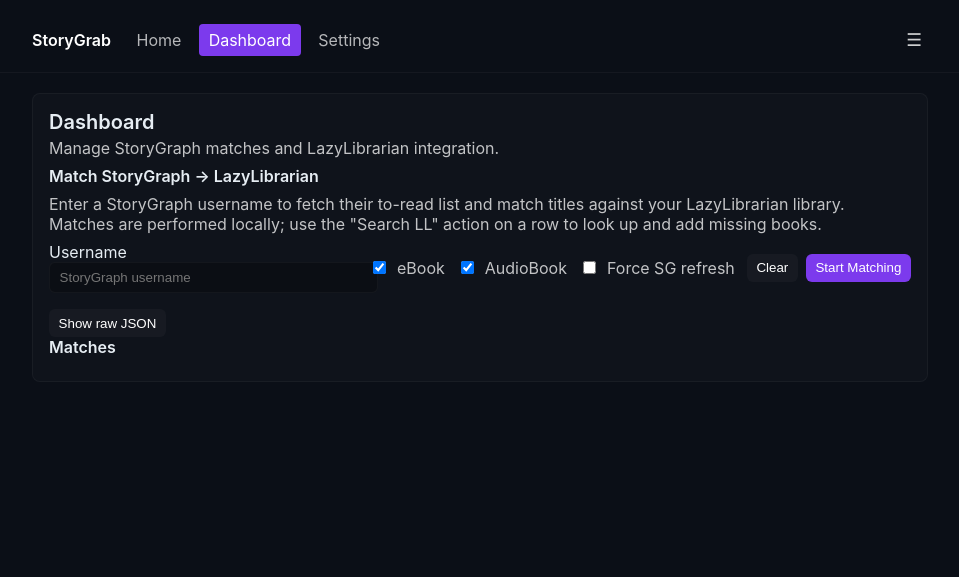
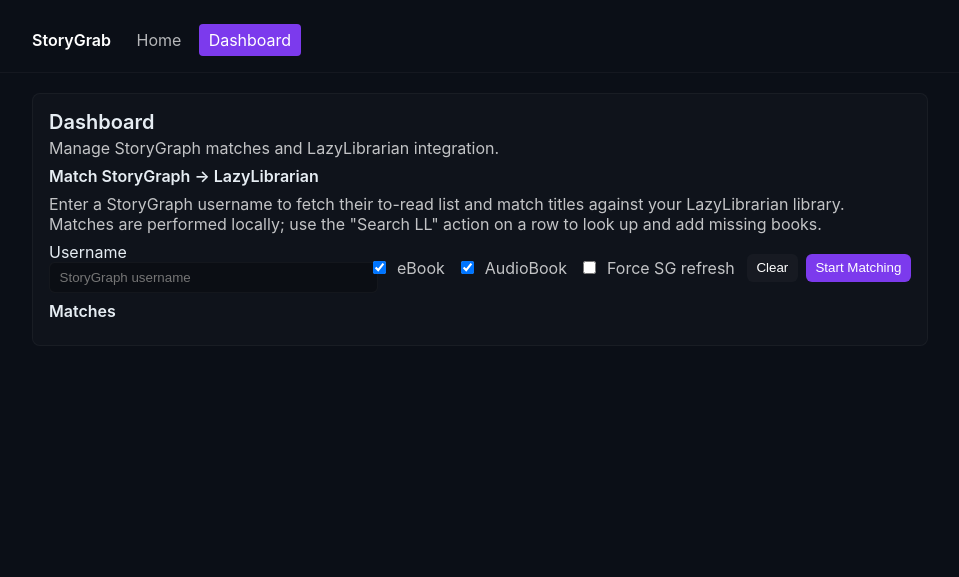
Before and after one commit to cmathews393/storygrabber, a Flask app: page /dashboard in a window 1280 px wide. Shown: the top 577 px of the page, without its empty margins (160-1119 px from the left). Run offline with Flask 3, Linux system fonts and the light colour scheme.

Commit message:
fix: remove extra stuff, mobile button not necessary anymore, remove raw json option

```diff
--- a/storygrabber/templates/base.html.j2
+++ b/storygrabber/templates/base.html.j2
@@ -15,12 +15,10 @@
             <div class="sg-nav-links">
               <a href="{{ url_for('main.index') }}" class="sg-nav-link {% if request.path == url_for('main.index') %}active{% endif %}">Home</a>
               <a href="{{ url_for('main.dashboard') }}" class="sg-nav-link {% if request.path == url_for('main.dashboard') %}active{% endif %}">Dashboard</a>
-              <a href="{{ url_for('main.settings') }}" class="sg-nav-link {% if request.path == url_for('main.settings') %}active{% endif %}">Settings</a>
+
             </div>
           </div>
-          <div class="sg-nav-right">
-            <button id="mobile-menu-btn" aria-label="Open menu" class="sg-mobile-btn">☰</button>
-          </div>
+
         </div>
       </div>
     </nav>
--- a/storygrabber/templates/dashboard.html.j2
+++ b/storygrabber/templates/dashboard.html.j2
@@ -35,8 +35,7 @@
         </form>
 
         <div id="match-books-meta" class="sg-meta"></div>
-        <button id="match-show-raw-btn" type="button" class="sg-btn sg-btn-plain" style="margin-top: 0.5rem;">Show raw JSON</button>
-        <pre id="match-raw-json" class="sg-raw-json" style="display:none; background:#f6f8fa; padding:1rem; border-radius:4px; overflow:auto; max-height:300px; white-space:pre-wrap;"></pre>
+
       </section>
 
       <section class="sg-section">
```
